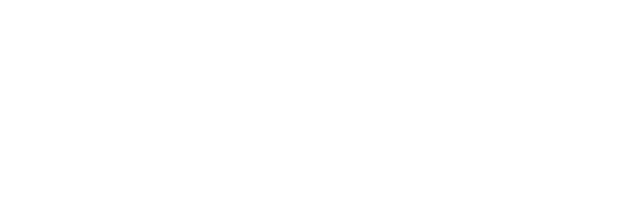
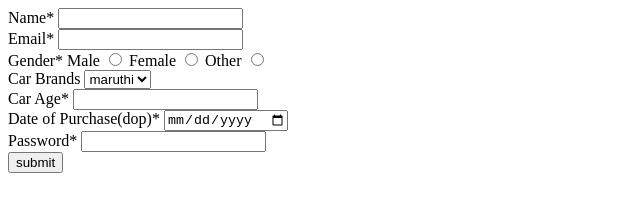
Before and after one commit to acciojob/car-insurance-form-rajesh9398, a website: page main.html in a window 1280 px wide. Shown: the whole page, without its empty margins (0-640 px from the left). Drawn offline with Linux system fonts and the light colour scheme.

Commit message:
created a submission

```diff
--- a/main.html
+++ b/main.html
@@ -8,6 +8,42 @@
 
 <body>
 	<!-- the entire body must be written by student -->
+	<form  method="get">
+		<label for="#name">Name*</label>
+		<input type="text" id="#name" required name="Name">
+		<br>
+		<label for="#email">Email*</label>
+		<input type="email" id="#email" name="email">
+		<br>
+		<span>Gender*</span>
+		<label for="Male">Male</label>
+		<input type="radio" id="Male" name="gender">
+		<label for="Female">Female</label>
+		<input type="radio" id="Female" name="gender">
+		<label for="other">Other</label>
+		<input type="radio" id="other" name="gender">
+		<br>
+		<label>Car Brands</label>
+		<select id="#cars">
+			<option>maruthi</option>
+			<option>scoda</option>
+			<option>BMW</option>
+		</select>
+		<br>
+		<label for="#carage">Car Age*</label>
+		<input type="number" id="carage" name="carage" required>
+		<br>
+		<label for="#dop">Date of Purchase(dop)*</label>
+		<input type="date" id="dop" name="dop" required>
+		<br>
+		<label for="#password">Password*</label>
+		<input type="password" id="#password">
+		<br>
+		<button type="submit">submit</button>
+
+
+
+	</form>
     <script type="text/javascript" src="./script.js">
 </script>
 
```
